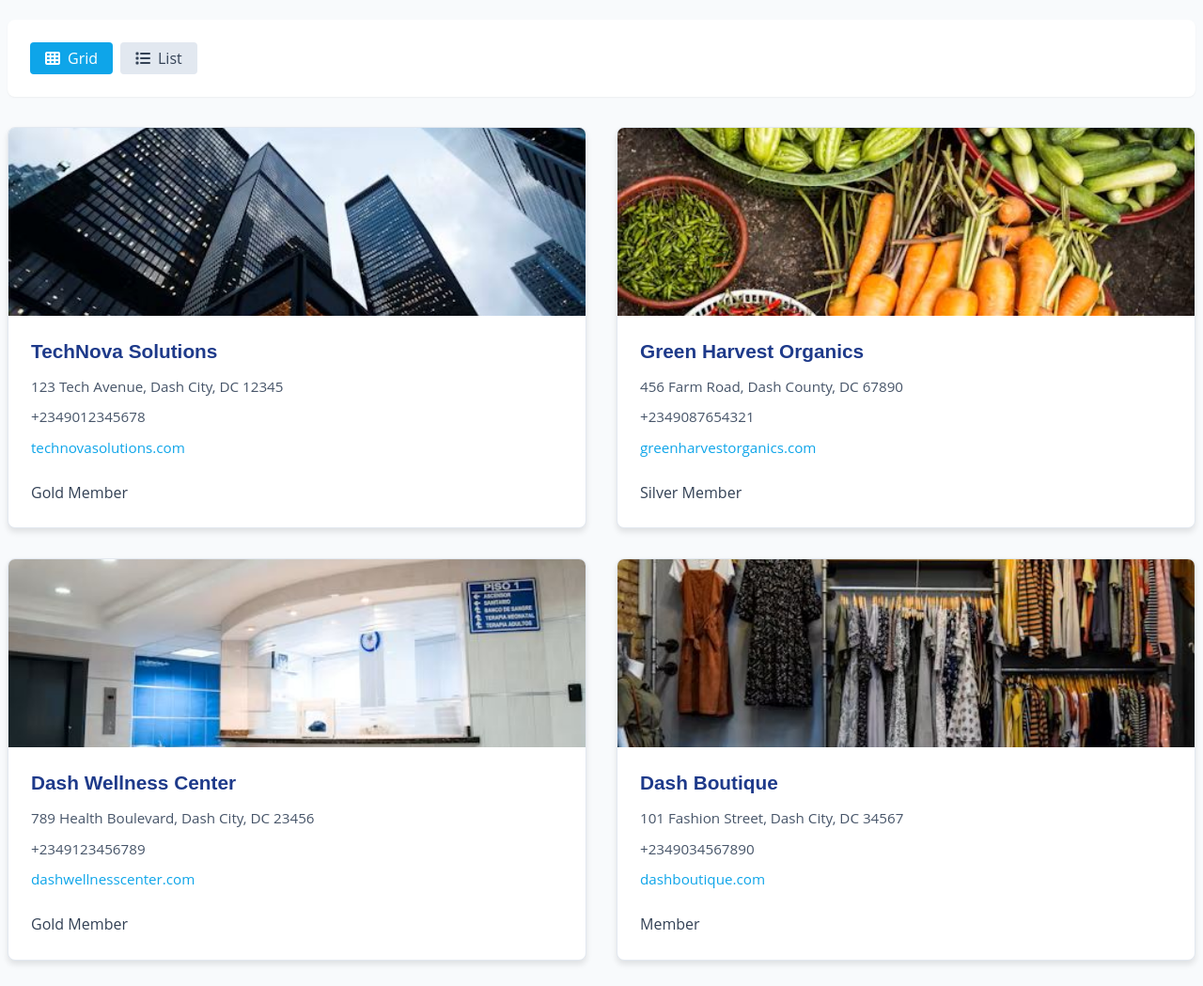
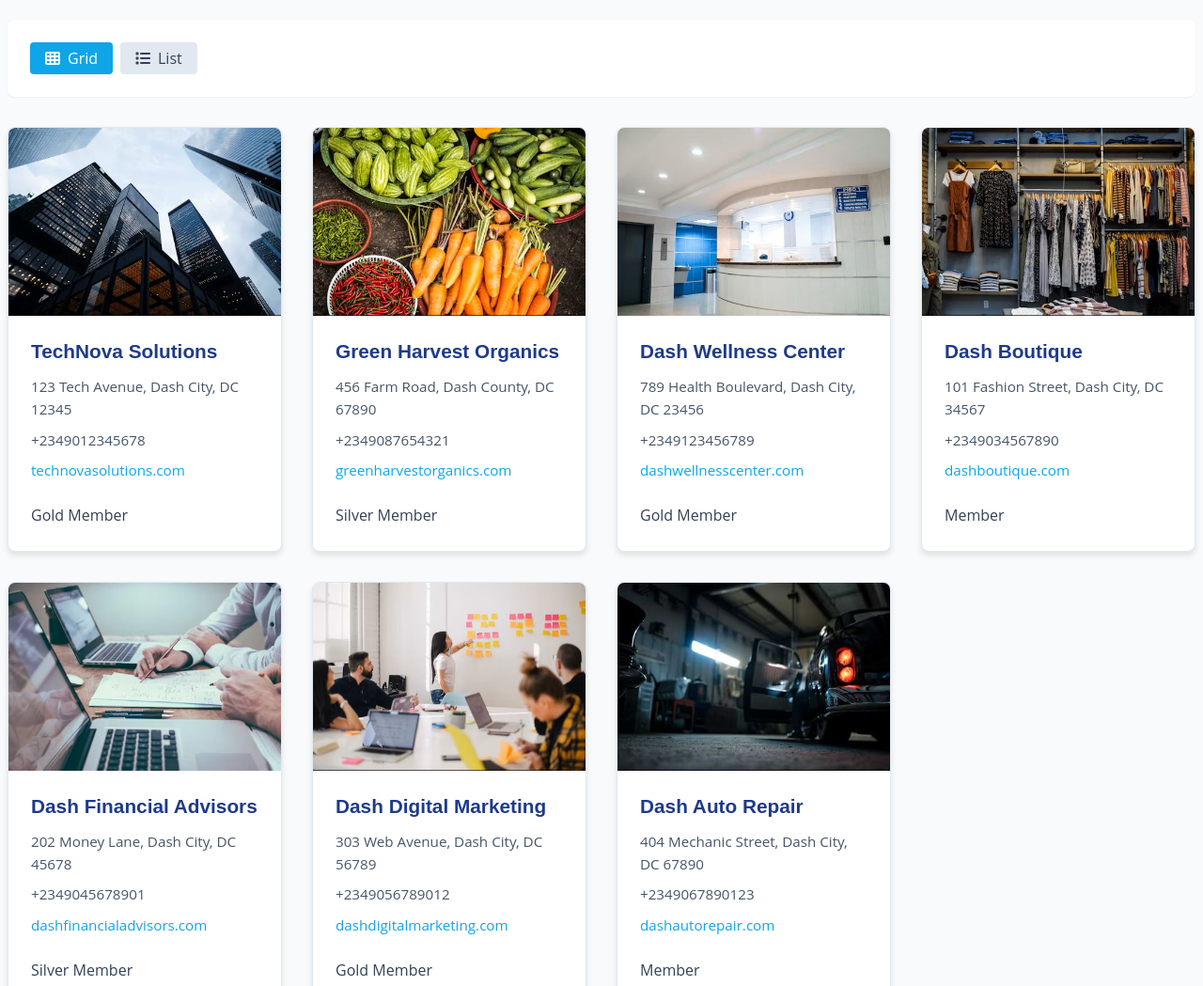
Before and after one commit to enohakpan/wdd231, a plain HTML site: page chamber/directory.html in a window 1280 px wide. Shown: the part 380-1429 px from the top of the page at 94% size. Drawn offline with Linux system fonts and the light colour scheme.

Commit message:
file path corrected for stylesheet

```diff
--- a/chamber/directory.html
+++ b/chamber/directory.html
@@ -14,12 +14,11 @@
   <!-- Main CSS -->
   <link rel="stylesheet" href="styles/chamber.css">
   <link rel="stylesheet" href="styles/medium.css">
-  <link rel="stylesheet" href="styles/large.css">
+  <link rel="stylesheet" href="styles/large-chamber.css">
   <link rel="stylesheet" href="styles/footer-responsive.css">
 
   <!-- Favicon -->
   <link rel="shortcut icon" href="favicon.ico" type="image/x-icon">
-  <!-- <link rel="icon" href="images/favicon.ico" type="image/x-icon"> -->
 
   <!-- Font Awesome -->
   <link rel="stylesheet" href="https://cdnjs.cloudflare.com/ajax/libs/font-awesome/6.4.0/css/all.min.css">
```
